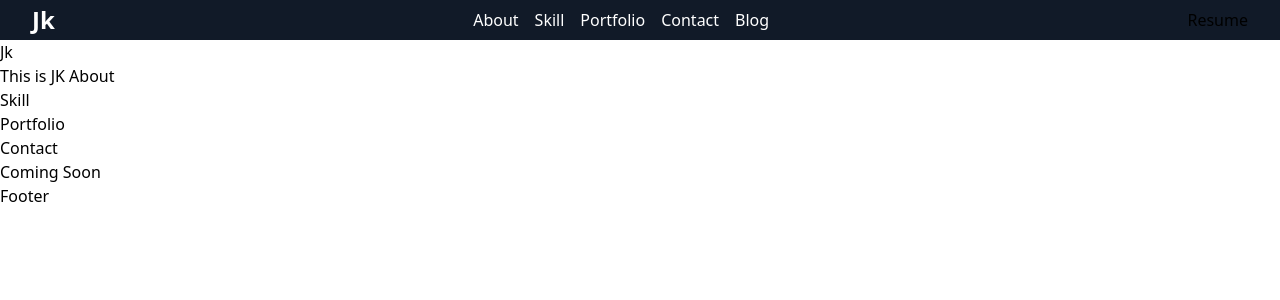
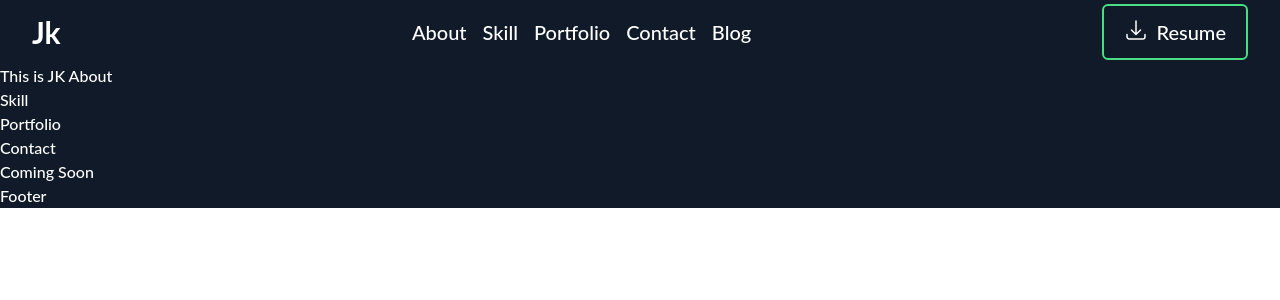
Before and after one commit to NishatFariza/jk-portfolio, a Next.js app: page / in a window 1280 px wide. Shown: the top 300 px of the page. Built offline with nearby package versions, Linux system fonts and the light colour scheme.

Commit message:
wip:hero

```diff
--- a/src/components/Header.tsx
+++ b/src/components/Header.tsx
@@ -3,11 +3,11 @@ import React from 'react'
 
 const Header = () => {
   return (
-    <div className="flex justify-between items-center bg-[#111A28] h-[40px] px-8">
+    <div className="flex justify-between items-center bg-[#111A28] h-[40px] px-8 py-8">
       <div>
-        <h3 className="text-2xl text-white font-semibold">Jk</h3>
+        <h3 className="text-3xl text-white font-bold">Jk</h3>
       </div>
-      <div className='text-white flex gap-4'>
+      <div className="text-white flex gap-4 text-xl">
         <Link href="">About</Link>
         <Link href="">Skill</Link>
         <Link href="">Portfolio</Link>
@@ -15,8 +15,22 @@ const Header = () => {
         <Link href="">Blog</Link>
       </div>
       <div>
-        <button>
-          Resume
+        <button className="border-2 border-green-400 py-3 px-5 rounded-md text-white text-xl flex gap-2">
+          <svg
+            xmlns="http://www.w3.org/2000/svg"
+            fill="none"
+            viewBox="0 0 24 24"
+            strokeWidth={1.5}
+            stroke="currentColor"
+            className="w-6 h-6"
+          >
+            <path
+              strokeLinecap="round"
+              strokeLinejoin="round"
+              d="M3 16.5v2.25A2.25 2.25 0 005.25 21h13.5A2.25 2.25 0 0021 18.75V16.5M16.5 12L12 16.5m0 0L7.5 12m4.5 4.5V3"
+            />
+          </svg>
+          <span>Resume</span>
         </button>
       </div>
     </div>
--- a/src/components/Hero.tsx
+++ b/src/components/Hero.tsx
@@ -3,7 +3,7 @@ import React from 'react'
 const Hero = () => {
   return (
       <div>
-          <h1>Jk</h1>
+
     </div>
   )
 }
--- a/src/pages/index.tsx
+++ b/src/pages/index.tsx
@@ -12,7 +12,7 @@ import Footer from '../components/Footer'
 
 export default function Home() {
   return (
-    <div>
+    <div className="bg-[#111A28] text-white">
       <Header />
       <Hero />
       <About />
@@ -22,5 +22,5 @@ export default function Home() {
       <Blog />
       <Footer />
     </div>
-  )
+  );
 }
--- a/src/styles/globals.css
+++ b/src/styles/globals.css
@@ -1,3 +1,14 @@
 @tailwind base;
 @tailwind components;
 @tailwind utilities;
+
+@import url('https://fonts.googleapis.com/css2?family=Lato:ital,wght@0,100;0,300;0,400;0,700;0,900;1,100;1,300;1,400;1,700&display=swap');
+
+ body{
+    font-family: 'Lato', sans-serif;
+    font-weight: 500;
+ }
+
+ h1,h2,h3,h4,h5,h6{
+    font-family: 'Lato', sans-serif;
+ }
```
